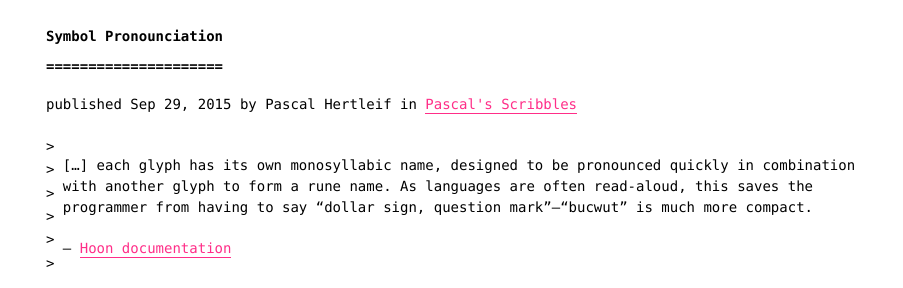
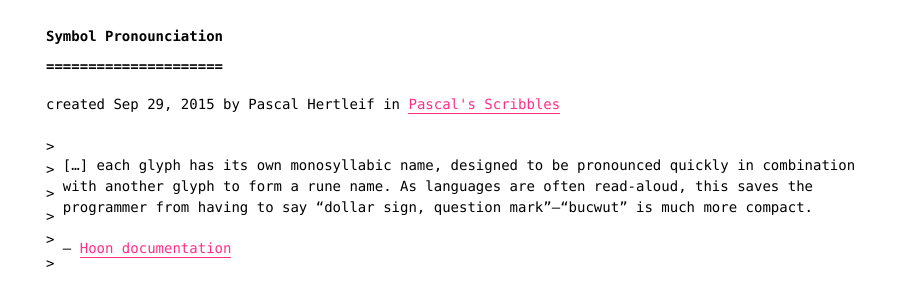
Before and after one commit to killercup/scribbles, a Jekyll site: the page built from _posts/2015-09-29-symbol-pronounciation.md, in a window 1280 px wide. Shown: the top 288 px of the page, without its empty margins (188-1091 px from the left). Built offline with Jekyll 4.4.1, drawn with Linux system fonts in a browser that asks for light colours.

Commit message:
Publication date is unimportant

```diff
--- a/_config.yml
+++ b/_config.yml
@@ -5,7 +5,7 @@
 twitter_username: killercup
 github_username: killercup
 
-permalink: "/:year-:month-:day-:title.html"
+permalink: "/:title.html"
 defaults:
   - scope:
       path: ""
--- a/_layouts/post.html
+++ b/_layouts/post.html
@@ -5,7 +5,7 @@
   <header class="post-header">
     <h1 class="post-title" itemprop="name headline">{{ page.title }}</h1>
     <p class="post-meta">
-      published <time datetime="{{ page.date | date_to_xmlschema }}" itemprop="datePublished">{{ page.date | date: "%b %-d, %Y" }}</time>
+      created <time datetime="{{ page.date | date_to_xmlschema }}" itemprop="datePublished">{{ page.date | date: "%b %-d, %Y" }}</time>
       {% if page.author %} by <span itemprop="author" itemscope itemtype="http://schema.org/Person"><span itemprop="name">{{ page.author }}</span></span>{% endif %}
       in <a href="{{site.url}}">{{site.title}}</a>
     </p>
```
